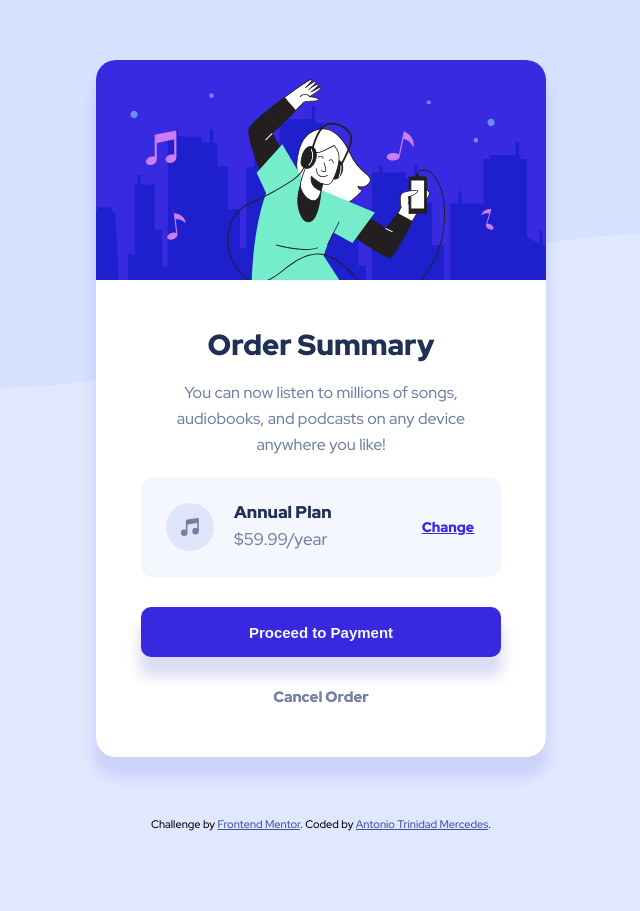
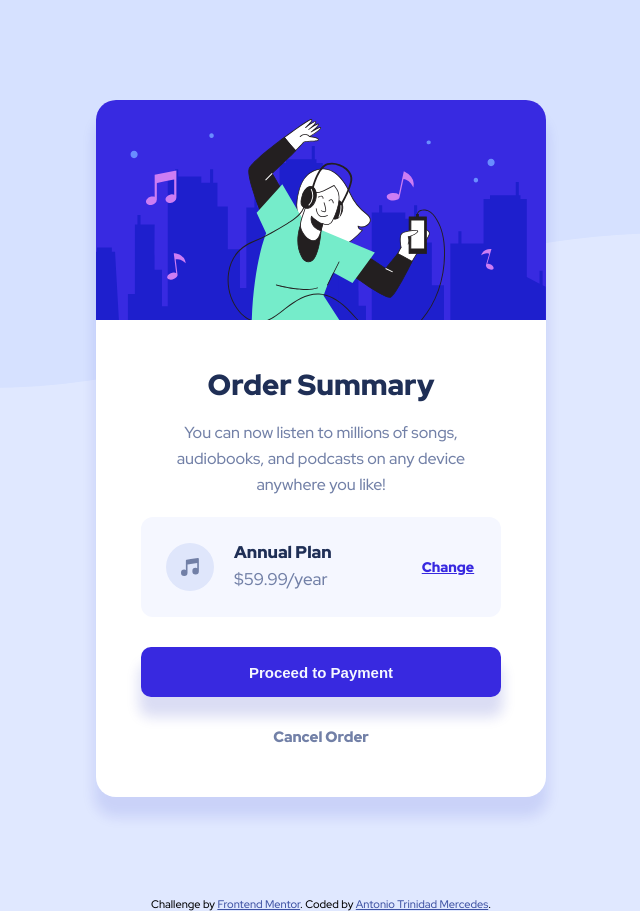
Before and after one commit to ambioristm/order-summary-component-main, a plain HTML site: page index.html in a window 1280 px wide. Shown: the whole page, without its empty margins (319-959 px from the left). Before the commit the page ends 831 px from the top, so only its background shows below. Drawn offline with Linux system fonts and the light colour scheme.

Commit message:
otros ajustes

```diff
--- a/css/style.css
+++ b/css/style.css
@@ -31,7 +31,7 @@ body {
 }
 .card-container {
 	width: 45rem;
-	margin: 6rem auto;
+	margin: 10rem auto;
 	background-color: #fff;
 	border-radius: 2rem;
 	overflow: hidden;
```
Also changed, not shown: my-design/my-design.png.
